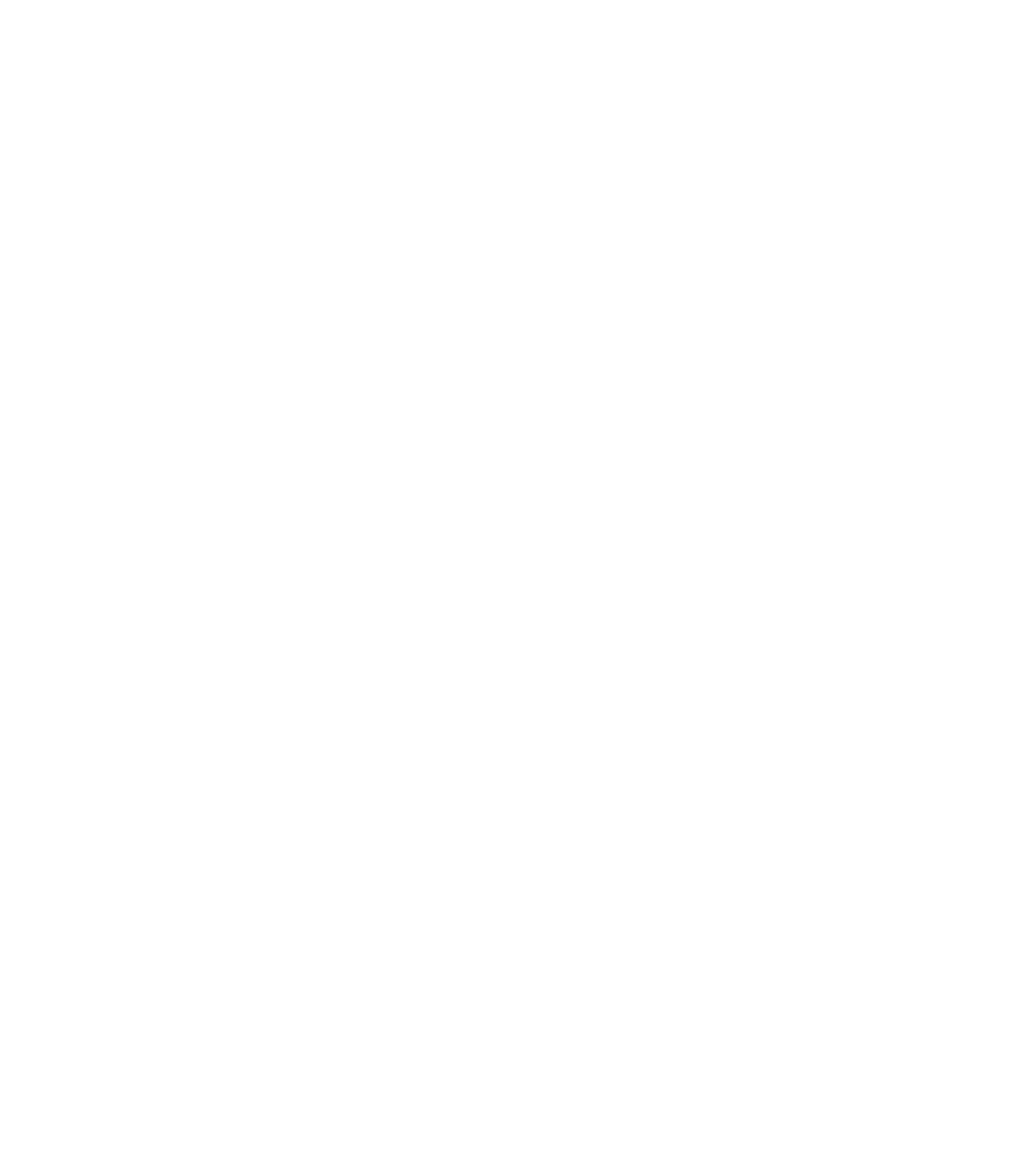
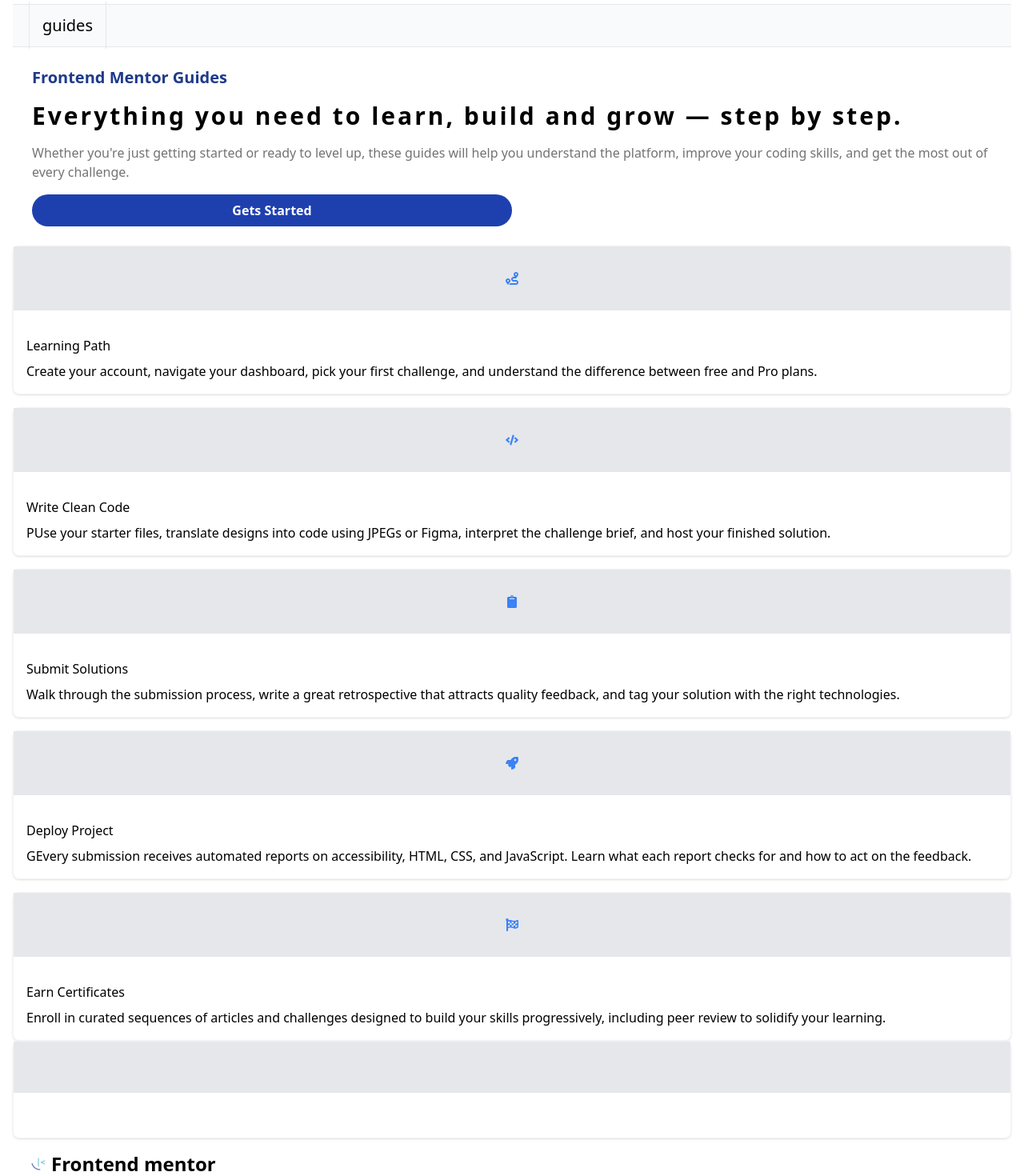
Before and after one commit to karma-code85/frontend-mentor-dashboard-with-full-functionl, a React (Create React App) app: page /guides in a window 1280 px wide. Shown: the part 79-1549 px from the top of the page at 80% size. Before the commit the page ends 800 px from the top, so only its background shows below. Built offline with nearby package versions, Linux system fonts and the light colour scheme.

Commit message:
guides component & structure done

```diff
--- /dev/null
+++ b/src/components/GuidesCardComponent.jsx
@@ -0,0 +1,16 @@
+
+export default function GuidesCard({icon :IconComponent, title,paragrph}){
+  // const icons=[FaClipboard, FaCode, FaFlagCheckered, FaRocket, FaRoute]
+  return(
+    <div className="rounded-lg border border-gray-100 shadow space-y-4 cursor-pointer">
+      <div className="p-8 bg-gray-200 w-full text-center flex justify-center">
+        {typeof IconComponent==='function' ?<IconComponent className="text-blue-500 "/>:IconComponent}
+      </div>
+      <div className="space-y-2 p-4">
+        <h1>{title}</h1>
+        <p>{paragrph}</p>
+      </div>
+
+    </div>
+  )
+}
--- a/src/pages/Guides.jsx
+++ b/src/pages/Guides.jsx
@@ -1,11 +1,43 @@
 import Contact from "../components/Contact";
 import Footer from "../components/Footer";
+import GuidesCard from "../components/GuidesCardComponent";
 import LayoutHeroNav from "../components/LayoutForTheHeroNav";
 import Nav from "../components/Nav";
+import { FaClipboard, FaCode, FaFlagCheckered, FaRocket, FaRoute } from "react-icons/fa";
+
 
 export default function GuidesPage(){
+  const guidesData = [
+    { id: 1, icon: FaRoute, title: "Learning Path", description: "Create your account, navigate your dashboard, pick your first challenge, and understand the difference between free and Pro plans." },
+    { id: 2, icon: FaCode, title: "Write Clean Code", description: "PUse your starter files, translate designs into code using JPEGs or Figma, interpret the challenge brief, and host your finished solution." },
+    { id: 3, icon: FaClipboard, title: "Submit Solutions", description: "Walk through the submission process, write a great retrospective that attracts quality feedback, and tag your solution with the right technologies." },
+    { id: 4, icon: FaRocket, title: "Deploy Project", description: "GEvery submission receives automated reports on accessibility, HTML, CSS, and JavaScript. Learn what each report checks for and how to act on the feedback." },
+    { id: 5, icon: FaFlagCheckered, title: "Earn Certificates", description: "Enroll in curated sequences of articles and challenges designed to build your skills progressively, including peer review to solidify your learning." },
+  ];
   return(
-    <Nav/>
+    <div className="p-4">
+      <Nav/>
+      <LayoutHeroNav path={"guides"}/>
+      <div className="p-6 space-y-4">
+        <h2 className="text-xl text-blue-900 font-bold">Frontend Mentor Guides</h2>
+        <h1 className="text-3xl font-semibold tracking-widest">Everything you need to learn, build and grow — step by step.</h1>
+        <p className="text-neutral-500">Whether you're just getting started or ready to level up, these guides will help you understand the platform, improve your coding skills, and get the most out of every challenge.</p>
+        <button className="p-2 rounded-full text-white font-bold bg-blue-800 w-1/2">Gets Started</button>
+      </div>
+      <div className="space-y-4">
+      {guidesData.map((guide)=>(
+        <GuidesCard
+        key={guide}
+        icon={guide.icon}
+        title={guide.title}
+        paragrph={guide.description}
+        />
+      ))}
+      </div>
+      <GuidesCard />
+      <Contact/>
+      <Footer/>
+    </div>
   )
 
 }
```
